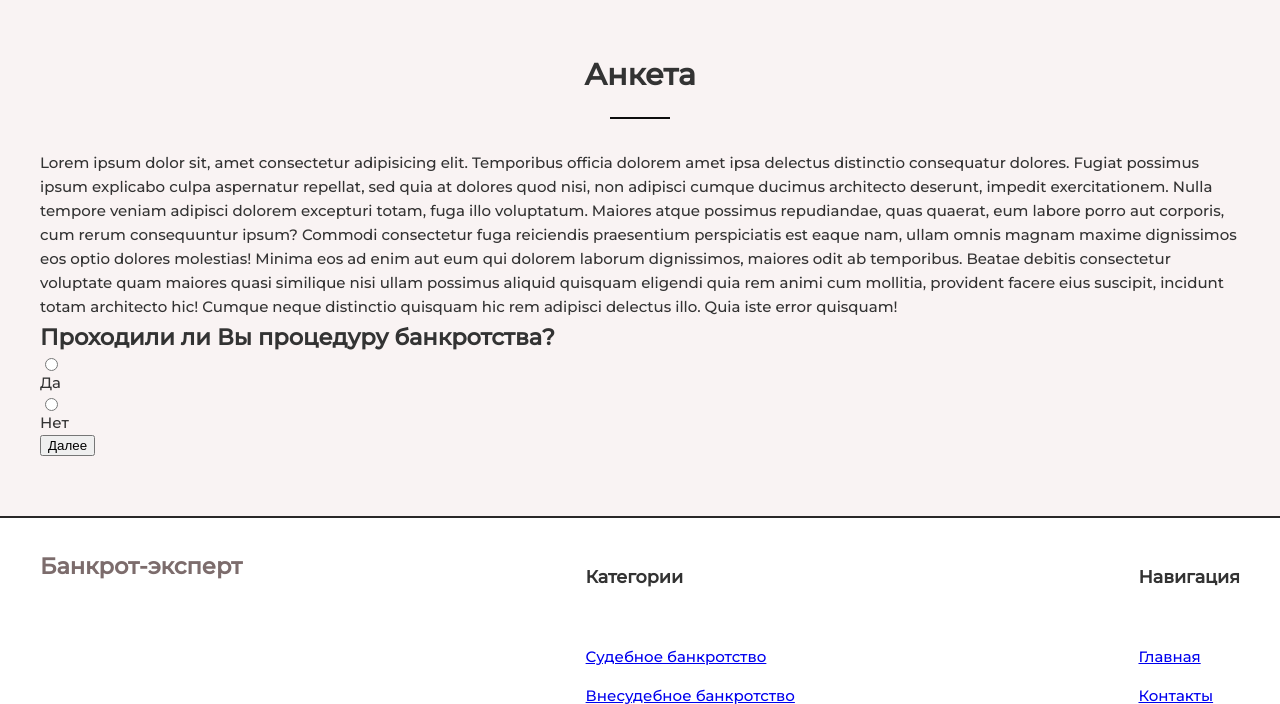
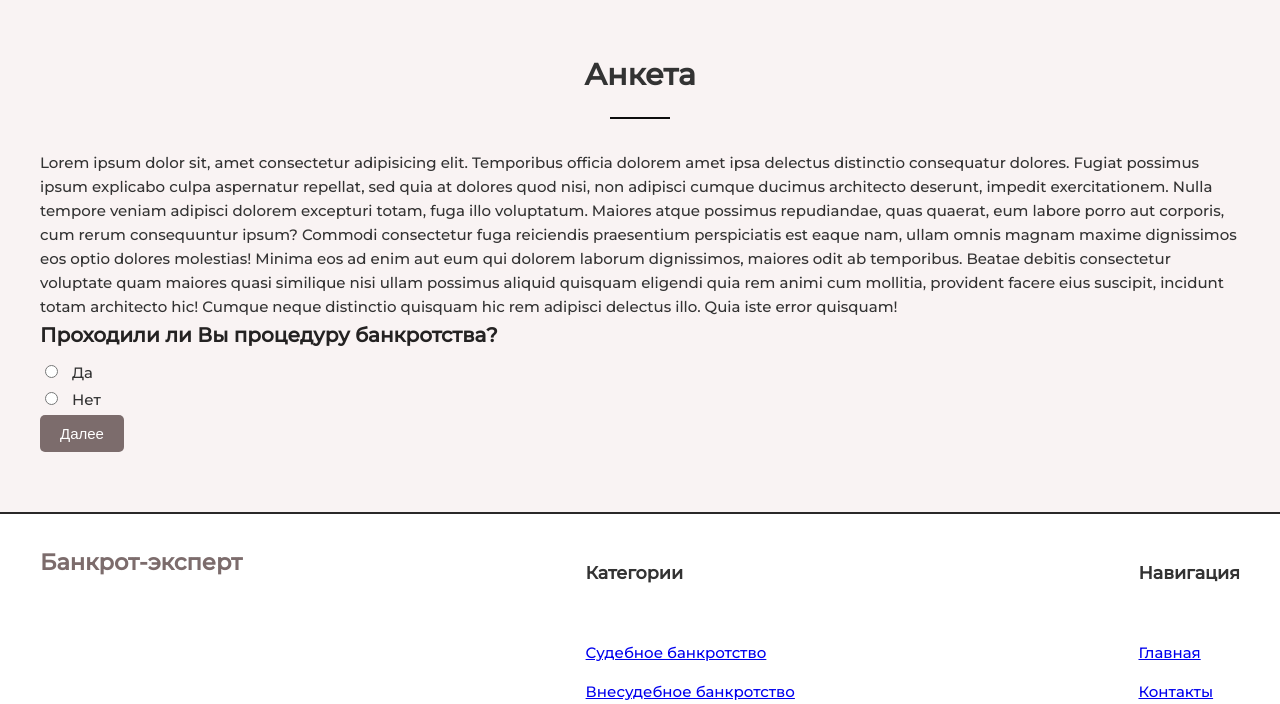
Before and after one commit to Egaster/anketa, a Flask app: page /form in a window 1280 px wide. Shown: the part 103-807 px from the top of the page. Run offline with Flask 3, Linux system fonts and the light colour scheme; some libraries are stand-ins or nearby versions.

Commit message:
Анкета с минимальными стилями и полным списком вопросов

```diff
--- a/app.py
+++ b/app.py
@@ -22,16 +22,40 @@ questions = {q['id']: q for q in data['Questions']}
 
 @app.route('/form', methods=['GET', 'POST'])
 def form():
+    if 'history' not in session:
+        session['history'] = []
+    if 'answers' not in session:
+        session['answers'] = {}
+
     if request.method == 'POST':
-        next_id = request.form.get('next')
-        return redirect(url_for('form', question_id=next_id))
+        next_id = int(request.form.get('next'))
+        answer = 'yes' if next_id == int(questions[int(session['history'][-1])]['next']['yes']) else 'no'
+        session['answers'][str(session['history'][-1])] = answer
+        session['history'].append(str(next_id))
+        session.modified = True
     else:
         question_id = int(request.args.get('question_id', 1))
-        question = questions[question_id]
-        return render_template('form.html', question=question)
+        if str(question_id) not in session['history']:
+            session['history'].append(str(question_id))
+        session.modified = True
+
+    question = questions[int(session['history'][-1])]
+    return render_template('form.html', question=question)
+
+@app.route('/back', methods=['GET'])
+def back():
+    if len(session['history']) > 1:
+        session['history'].pop()
+        session.modified = True
+    return redirect(url_for('form', question_id=session['history'][-1]))
+
 
 @app.route('/')
 def home():
+    if 'history' in session:
+        session['history'] = []
+    if 'answers' in session:
+        session['answers'] = {}
     return render_template('home.html')  # Главная
 
 @app.route('/judicial_bankruptcy')
--- /dev/null
+++ b/static/css/form.css
@@ -0,0 +1,41 @@
+/* Стили для формы */
+.form {
+    width: 80%;
+    margin: 20px auto;
+    padding: 20px;
+    border: 2px solid rgb(60, 57, 57);
+    border-radius: 5px;
+    background-color: #fff;
+}
+
+/* Стили для заголовка вопроса */
+.question {
+    font-size: 20px;
+    font-weight: 700;
+    color: rgb(36, 34, 34);
+    margin-bottom: 10px;
+}
+
+/* Стили для вариантов ответа */
+.answer {
+    font-size: 15px;
+    color: rgb(124, 108, 108);
+    margin-bottom: 10px;
+}
+
+/* Стили для кнопок */
+.button {
+    font-size: 15px;
+    color: #fff;
+    background-color: rgb(124, 108, 108);
+    padding: 10px 20px;
+    border: none;
+    border-radius: 5px;
+    cursor: pointer;
+    text-decoration: none;
+    transition: background-color .3s linear;
+}
+
+.button:hover {
+    background-color: rgb(60, 57, 57);
+}
--- a/templates/form.html
+++ b/templates/form.html
@@ -11,6 +11,7 @@
         <meta name="viewport" content="width=device-width, initial-scale=1.0, maximum-scale=1.0, minimum-scale=1.0, user-scalable=no, target-densityDpi=device-dpi" />
         <!--Привязка css-->
         <link rel="stylesheet" href="../static/css/style.css">
+        <link rel="stylesheet" href="../static/css/form.css">
         <link href="https://fonts.googleapis.com/css2?family=Montserrat:wght@500&display=swap" rel="stylesheet">
         <script src="https://kit.fontawesome.com/c3770d0828.js" crossorigin="anonymous"></script>
     </head>
@@ -43,6 +44,52 @@
             </div>
         </header>
 
+        <style>
+            /* Стили для формы */
+            .form {
+                width: 80%;
+                margin: 20px auto;
+                padding: 20px;
+                border: 2px solid rgb(60, 57, 57);
+                border-radius: 5px;
+                background-color: #fff;
+            }
+
+            /* Стили для заголовка вопроса */
+            .question {
+                font-size: 20px;
+                font-weight: 700;
+                color: rgb(36, 34, 34);
+                margin-bottom: 10px;
+            }
+
+            /* Стили для вариантов ответа */
+            .answer {
+                font-size: 15px;
+                color: rgb(124, 108, 108);
+                margin-bottom: 10px;
+                display: inline-block; /* Добавлено */
+                margin-right: 10px; /* Добавлено */
+            }
+
+            /* Стили для кнопок */
+            .button {
+                font-size: 15px;
+                color: #fff;
+                background-color: rgb(124, 108, 108);
+                padding: 10px 20px;
+                border: none;
+                border-radius: 5px;
+                cursor: pointer;
+                text-decoration: none;
+                transition: background-color .3s linear;
+            }
+
+            .button:hover {
+                background-color: rgb(60, 57, 57);
+            }
+
+        </style>
         <section class="section">
             <div class="container__section">
 
@@ -52,17 +99,19 @@
                 <div class="card__group">
                     Lorem ipsum dolor sit, amet consectetur adipisicing elit. Temporibus officia dolorem amet ipsa delectus distinctio consequatur dolores. Fugiat possimus ipsum explicabo culpa aspernatur repellat, sed quia at dolores quod nisi, non adipisci cumque ducimus architecto deserunt, impedit exercitationem. Nulla tempore veniam adipisci dolorem excepturi totam, fuga illo voluptatum. Maiores atque possimus repudiandae, quas quaerat, eum labore porro aut corporis, cum rerum consequuntur ipsum? Commodi consectetur fuga reiciendis praesentium perspiciatis est eaque nam, ullam omnis magnam maxime dignissimos eos optio dolores molestias! Minima eos ad enim aut eum qui dolorem laborum dignissimos, maiores odit ab temporibus. Beatae debitis consectetur voluptate quam maiores quasi similique nisi ullam possimus aliquid quisquam eligendi quia rem animi cum mollitia, provident facere eius suscipit, incidunt totam architecto hic! Cumque neque distinctio quisquam hic rem adipisci delectus illo. Quia iste error quisquam!
                 </div><!--/.card-->
-                <form method="POST">
-                    <h1>{{ question.text }}</h1>
+                <form calss='form' method="POST">
+                    <h1 class="question">{{ question.text }}</h1>
                     {% if question.id > 0 %}
-                        <input type="radio" id="yes" name="next" value="{{ question.next.yes }}">
+                        <input class="answer" type="radio" id="yes" name="next" value="{{ question.next.yes }}">
                         <label for="yes">Да</label><br>
-                        <input type="radio" id="no" name="next" value="{{ question.next.no }}">
+                        <input class="answer" type="radio" id="no" name="next" value="{{ question.next.no }}">
                         <label for="no">Нет</label><br>
-                        <input type="submit" value="Далее">
+                        <input class="button" type="submit" value="Далее">
                     {% endif %}
                 </form>
-
+                {% if question.id != 1 %}
+                    <a class="button" href="{{ url_for('back') }}">Назад</a>
+                {% endif %}
         </section>
 
         <footer class="small__section" id="contacts">
--- a/templates/home.html
+++ b/templates/home.html
@@ -48,7 +48,7 @@
               <div class="intro__inner">
                   <br>
                   <h1 class="intro__title">Узнай, какое банкротство подходит именно тебе</h1>
-                  <a class="btn" href="#">Заполни анкету</a>
+                  <a class="btn" href="{{ url_for('form') }}">Заполни анкету</a>
               </div>
           </div>
           <!-- <div class="slider">
```
Also changed, not shown: questions.json (+105 -9 lines).
